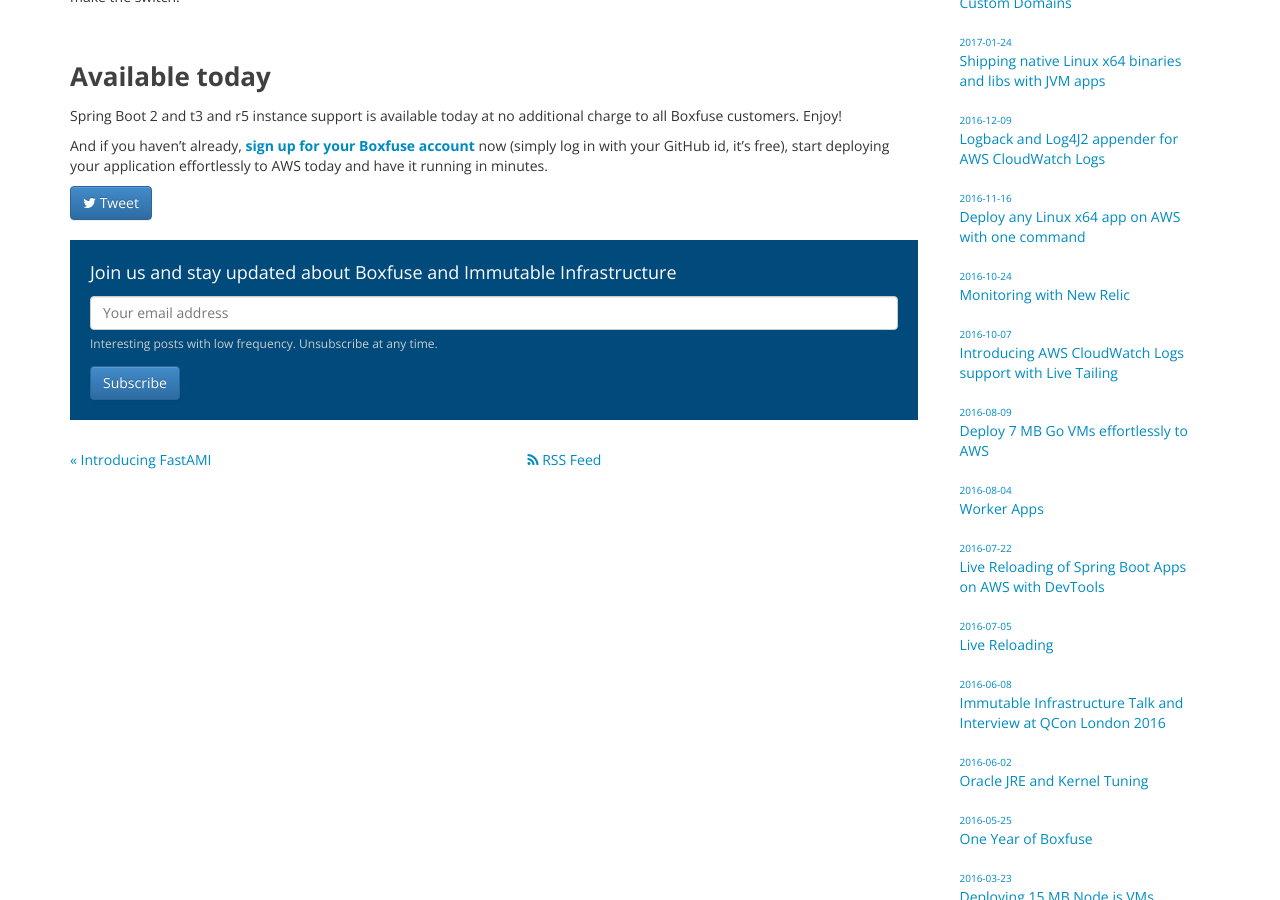
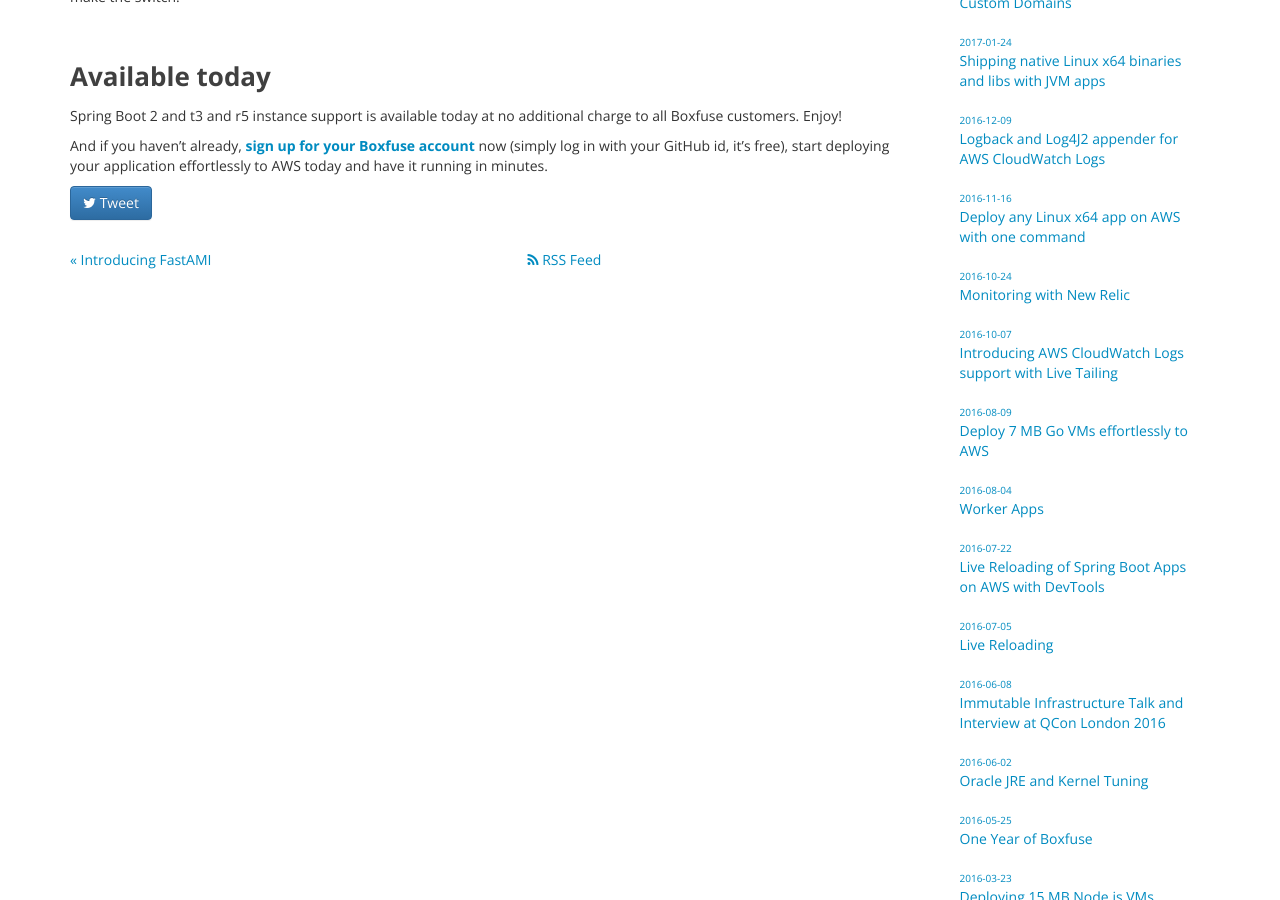
Before and after one commit to cloudcaptainhq/cloudcaptainhq.github.io, a Jekyll site: the page built from _posts/2018-08-23-springboot2.md, in a window 1280 px wide and 900 px high, scrolled down 907 px. Built offline with Jekyll 4.4.1, drawn with Linux system fonts in a browser that asks for light colours.

Commit message:
Changed Boxfuse to CloudCaptain

```diff
--- a/_layouts/blog.html
+++ b/_layouts/blog.html
@@ -16,25 +16,6 @@ title2: Blog
             <div id="social-buttons">
                 <a class="btn btn-primary btn-twitter" target="_blank" href="https://twitter.com/intent/tweet?original_referer={{ site.url | uri_escape}}{{ page.url | uri_escape | split: '.html' }}&ref_src=twsrc%5Etfw&text={{ page.subtitle | uri_escape }}&tw_p=tweetbutton&url={{ site.url | uri_escape}}{{ page.url | uri_escape | split: '.html' }}"><i class="fa fa-twitter"></i> Tweet</a>
             </div>
-            <!-- Begin MailChimp Signup Form -->
-            <div id="mc_embed_signup">
-                <form action="//boxfuse.us9.list-manage.com/subscribe/post?u=0e72f61962b6b47f78568d56c&amp;id=5641e8645a" method="post" id="mc-embedded-subscribe-form" name="mc-embedded-subscribe-form" class="validate" target="_blank" novalidate>
-                    <div id="mc_embed_signup_scroll">
-                        <div class="mc-title">Join us and stay updated about Boxfuse and Immutable Infrastructure</div>
-                        <div class="mc-field-group">
-                            <input type="email" value="" name="EMAIL" class="required email form-control" id="mce-EMAIL" placeholder="Your email address">
-                            <p style="color: #ccc; margin-top: 5px">Interesting posts with low frequency. Unsubscribe at any time.</p>
-                        </div>
-                        <div id="mce-responses" class="clear">
-                            <div class="response" id="mce-error-response" style="display:none"></div>
-                            <div class="response" id="mce-success-response" style="display:none"></div>
-                        </div>    <!-- real people should not fill this in and expect good things - do not remove this or risk form bot signups-->
-                        <div style="position: absolute; left: -5000px;"><input type="text" name="b_0e72f61962b6b47f78568d56c_5641e8645a" tabindex="-1" value=""></div>
-                        <div class="clear"><input type="submit" value="Subscribe" name="subscribe" id="mc-embedded-subscribe" class="btn btn-primary"></div>
-                    </div>
-                </form>
-            </div>
-            <!--End mc_embed_signup-->
 
             <div id="blog-post-nav">
                 {% if page.previous %}
--- a/_layouts/learn.html
+++ b/_layouts/learn.html
@@ -16,7 +16,7 @@ title2: Learn More
                     <a href="/learn/why">Why Immutable Infrastructure?</a></li>
                     <li
                             {% if page.menu == 'how' %} class="active" {% endif %}>
-                    <a href="/learn/how">How Boxfuse works</a></li>
+                    <a href="/learn/how">How CloudCaptain works</a></li>
                 </ul>
             </div>
         </div>
```
